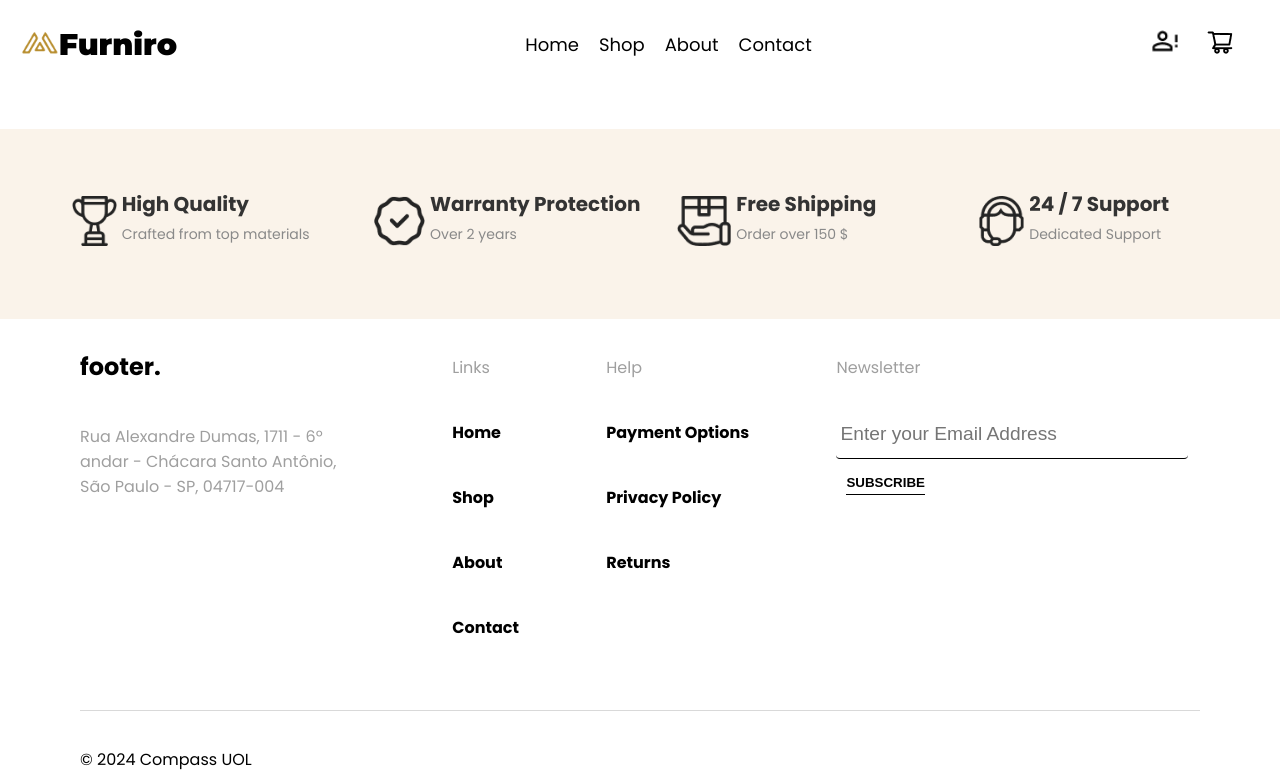
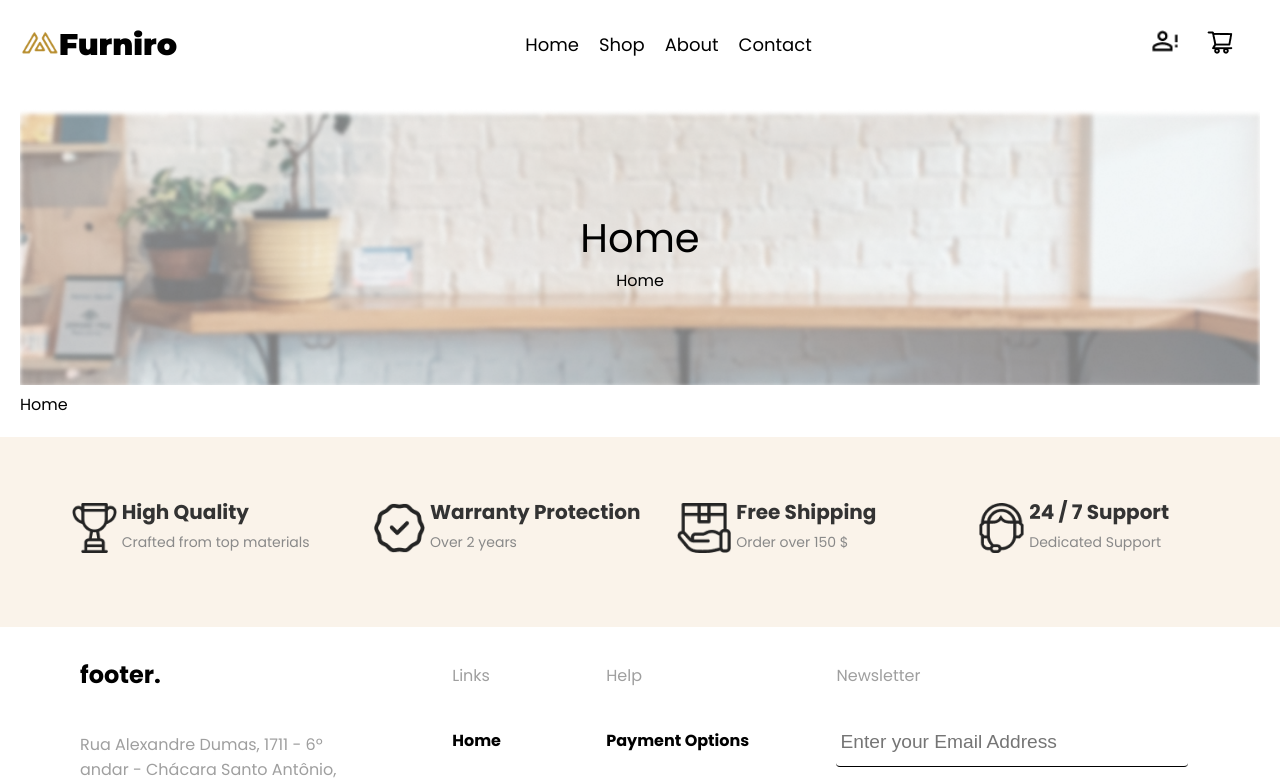
Before and after one commit to hallanpf/desafio3-frontend, a React (Vite) app: page /home in a window 1280 px wide. Shown: the top 784 px of the page. Built offline with nearby package versions, Linux system fonts and the light colour scheme.

Commit message:
Fix: fixing some functions

```diff
--- a/src/App.tsx
+++ b/src/App.tsx
@@ -1,4 +1,5 @@
 import { BrowserRouter, Routes, Route, Link } from 'react-router-dom';
+import Home from './components/Home';
 import Resultlist from './components/Resultlist';
 import Cart from './components/Cart';
 import Checkout from './components/Checkout';
@@ -28,12 +29,12 @@ function App() {
     <BrowserRouter>
       <header>
         <div className="left">
-          <Link to="/"><img src="../src/assets/Meubel_House_Logos-05.png" alt="Meubel House Logo" />Furniro</Link>
+          <Link to="/products"><img src="../src/assets/Meubel_House_Logos-05.png" alt="Meubel House Logo" />Furniro</Link>
         </div>
         <div className="center">
           <nav>
             <ul>
-              <li><Link to="/">Home</Link></li>
+              <li><Link to="/home">Home</Link></li>
               <li><Link to="/products">Shop</Link></li>
               <li><Link to="#">About</Link></li>
               <li><Link to="#">Contact</Link></li>
@@ -60,6 +61,7 @@ function App() {
           <Route path="/signin" element={<Signin />} />
           <Route path="/signup" element={<Signup />} />
           <Route path="/order" element={<Order />} />
+          <Route path="/home" element={<Home />} />
         </Routes>
         <ToastContainer position='top-center' autoClose={2000}/>
       </main>
--- /dev/null
+++ b/src/components/Home.tsx
@@ -0,0 +1,22 @@
+import React from 'react'
+
+const Home = () => {
+  return (
+    <>
+    <section className="image-content-section">
+        <div className="image">
+          <img src="../src/assets/Rectangle_1.png" alt="" />
+          <div className="shop-navigation">
+            <h3>Home</h3>
+            <p>Home</p>
+          </div>
+        </div>
+      </section>
+    <div>
+      Home
+    </div>
+    </>
+  )
+}
+
+export default Home
--- a/src/components/Resultlist.tsx
+++ b/src/components/Resultlist.tsx
@@ -108,7 +108,8 @@ const ResultList = () => {
   const [error, setError] = useState<boolean>(false);
   const [currentPage, setCurrentPage] = useState<number>(1);
   const [totalPages, setTotalPages] = useState<number>(1);
-  const limit = 8;
+  const [itemsPerPage, setItemsPerPage] = useState<number>(16);
+  const limit = itemsPerPage;
 
   useEffect(() => {
     fetch(`http://localhost:3000/products?page=${currentPage}&limit=${limit}`)
@@ -122,7 +123,7 @@ const ResultList = () => {
         console.error('Error fetching data:', error);
         setError(true);
       });
-  }, [currentPage]);
+  }, [currentPage, limit]);
 
   const handleNextPage = () => {
     if (currentPage < totalPages) {
@@ -135,6 +136,17 @@ const ResultList = () => {
       setCurrentPage(currentPage - 1);
     }
   };
+
+  const handleItemsPerPageChange = (event: React.ChangeEvent<HTMLInputElement>) => {
+    const value = parseInt(event.target.value, 10);
+    if (value > 0) {
+      setItemsPerPage(value);
+      setCurrentPage(1);
+    }
+  };
+
+  const startItem = (currentPage - 1) * itemsPerPage + 1;
+  const endItem = Math.min(currentPage * itemsPerPage, products.length * totalPages);
 
   return (
     <>
@@ -155,18 +167,12 @@ const ResultList = () => {
             <button id="filter-button" className="filter-icon">
               <img src="../src/assets/system-uicons_filtering.png" alt="Filter Button" />
             </button>
-            <div className="filter-menu">
-              <button>Default</button>
-              <button>A-Z</button>
-              <button>Z-A</button>
-              <button>Higher to Lower</button>
-              <button>Lower to Higher</button>
-            </div>
+
           </div>
-          <div className="results-info">Showing 1 - 8 of 20 results</div>
+          <div className="results-info">Showing {startItem} - {endItem} of {products.length * totalPages} results</div>
         </div>
         <div className="right">
-          <p>Show <input id="items-per-page-input" type="number" placeholder="8" /></p>
+          <p>Show <input id="items-per-page-input" type="number" value={itemsPerPage} onChange={handleItemsPerPageChange} /></p>
         </div>
       </section>
 
```
